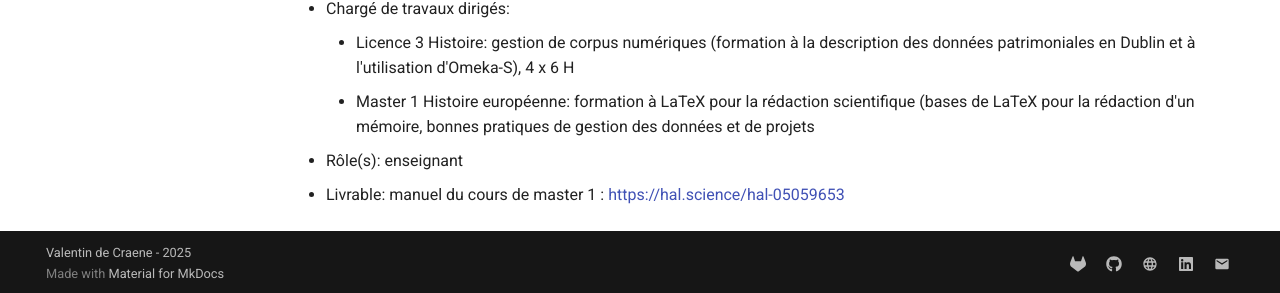
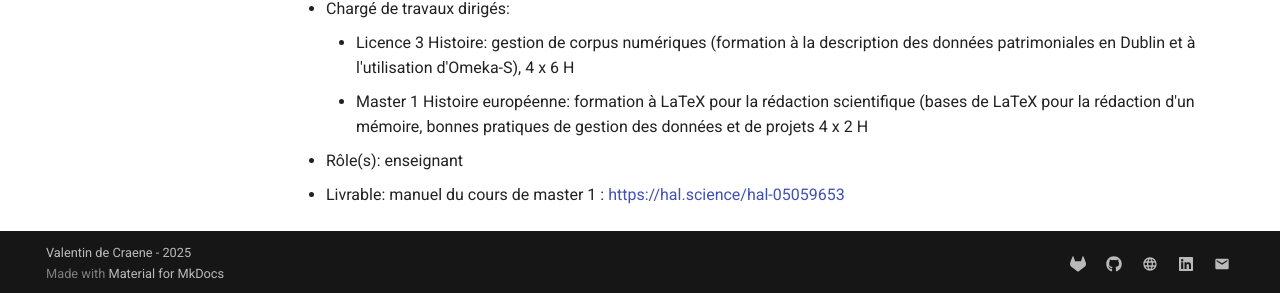
Before and after one commit to ValentinDeCraene/valentindecraene.github.io, an MkDocs documentation site: the page built from docs/portfolio.md, in a window 1280 px wide and 900 px high, scrolled down 2226 px. Shown: the part 604-897 px from the top of the window. Built offline with MkDocs 1.6.1 and Material for MkDocs 9.7.7, drawn with Linux system fonts in a browser that asks for light colours; comment, search, counter and statistics services are not loaded.

Commit message:
Update portfolio.md

```diff
--- a/docs/portfolio.md
+++ b/docs/portfolio.md
@@ -73,6 +73,6 @@
 #### Enseignant vacataire, université de Lille, faculté des Humanités, département Histoire | janvier - juin 2025
 * Chargé de travaux dirigés:
     * Licence 3 Histoire: gestion de corpus numériques (formation à la description des données patrimoniales en Dublin et à l'utilisation d'Omeka-S), 4 x 6 H
-    * Master 1 Histoire européenne: formation à LaTeX pour la rédaction scientifique (bases de LaTeX pour la rédaction d'un mémoire, bonnes pratiques de gestion des données et         de projets
+    * Master 1 Histoire européenne: formation à LaTeX pour la rédaction scientifique (bases de LaTeX pour la rédaction d'un mémoire, bonnes pratiques de gestion des données et         de projets 4 x 2 H
 * Rôle(s): enseignant
 * Livrable: manuel du cours de master 1 : [https://hal.science/hal-05059653](https://hal.science/hal-05059653)
```
